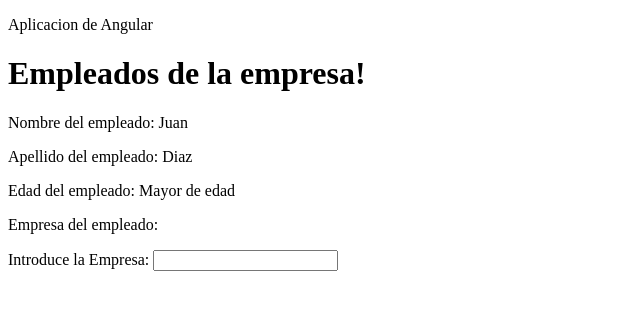
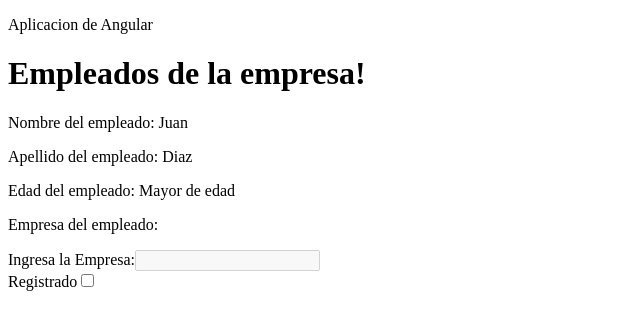
Before and after one commit to kenluzuriaga0/appInicioAngular, an Angular app: page / in a window 1280 px wide. Shown: the top 330 px of the page, without its empty margins (0-640 px from the left). Built offline with nearby package versions, Linux system fonts and the light colour scheme.

Commit message:
Binding propiedad

```diff
--- a/src/app/empleado/empleado.component.html
+++ b/src/app/empleado/empleado.component.html
@@ -1,9 +1,18 @@
 <p>Nombre del empleado: {{getNombre()}}  </p>
+
 <p>Apellido del empleado: {{getApellido()}}  </p>
+
 <p>Edad del empleado: {{getEdad()>=18?"Mayor de edad":"Menor de edad" }}  </p>  <!--//interpolacion: texto dinamico-->
+
 <p>Empresa del empleado: {{empresa.value}}</p>
-Introduce la Empresa:
-<input type="text" #empresa (keyup)="llamaEmpresa(empresa.value)"> <!--//Evento en html:   (cuando) = "evento(parametro.value)"   -->
+
+<span>Ingresa la Empresa:</span>
+<input type="text" #empresa (keyup)="llamaEmpresa(empresa.value)" [disabled]="getActivadoProperty()"> <!--//Evento en html:   (cuando) = "evento(parametro.value)"   -->
 <br>
+<span>Registrado</span>
+<input type="checkbox" [checked]="getRegistrado()">
+
 <br>
+
+
 <!--input type="button" value="Aceptar" (click)="llamaEmpresa(empresa.value)"-->
--- a/src/app/empleado/empleado.component.ts
+++ b/src/app/empleado/empleado.component.ts
@@ -22,9 +22,22 @@ export class EmpleadoComponent implements OnInit {
   getEdad() {
     return this.edad;
   }
+
   llamaEmpresa(empresa:string){
 
   }
+
+/* propiedades para binding */
+  private activadoProperty=true;
+  private registrado = false;
+
+
+getRegistrado(){
+  return this.registrado;
+}
+getActivadoProperty(){
+  return this.activadoProperty;
+}
 
   constructor() { }
   ngOnInit(): void {
```
